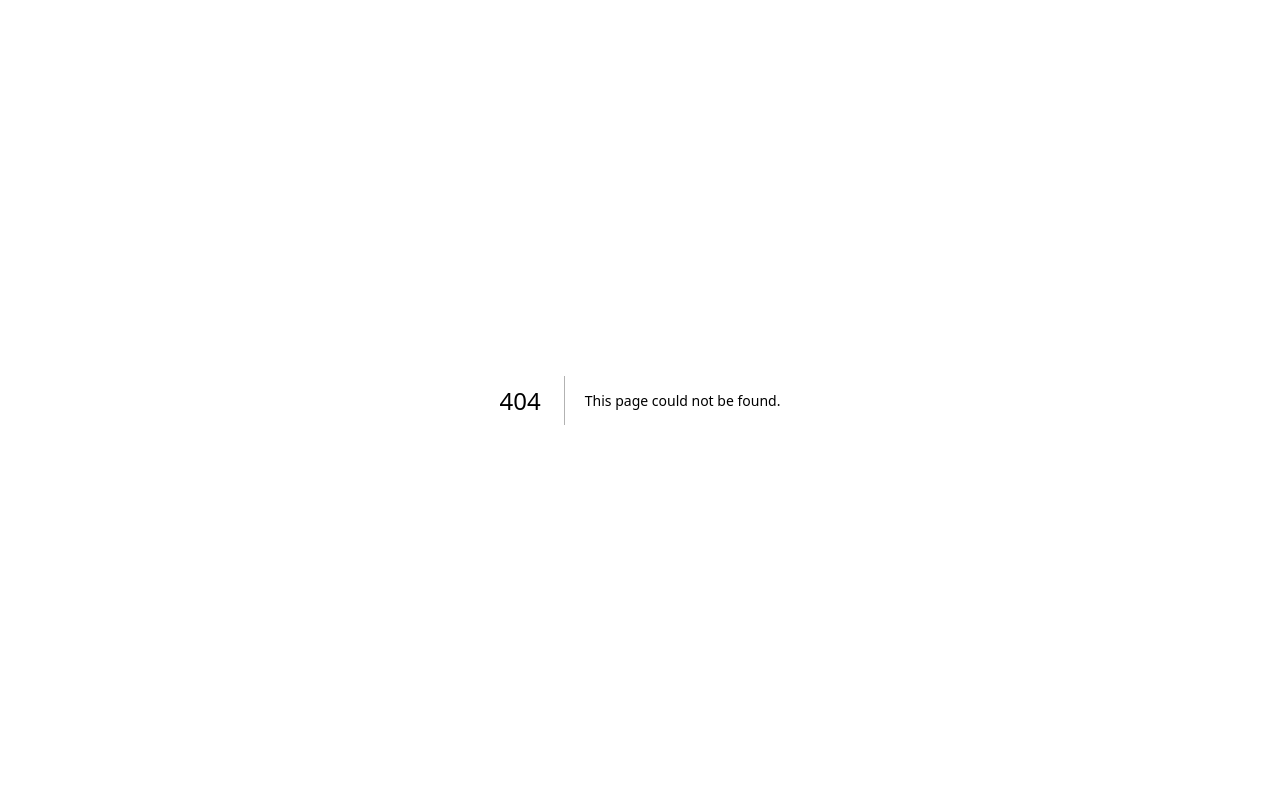
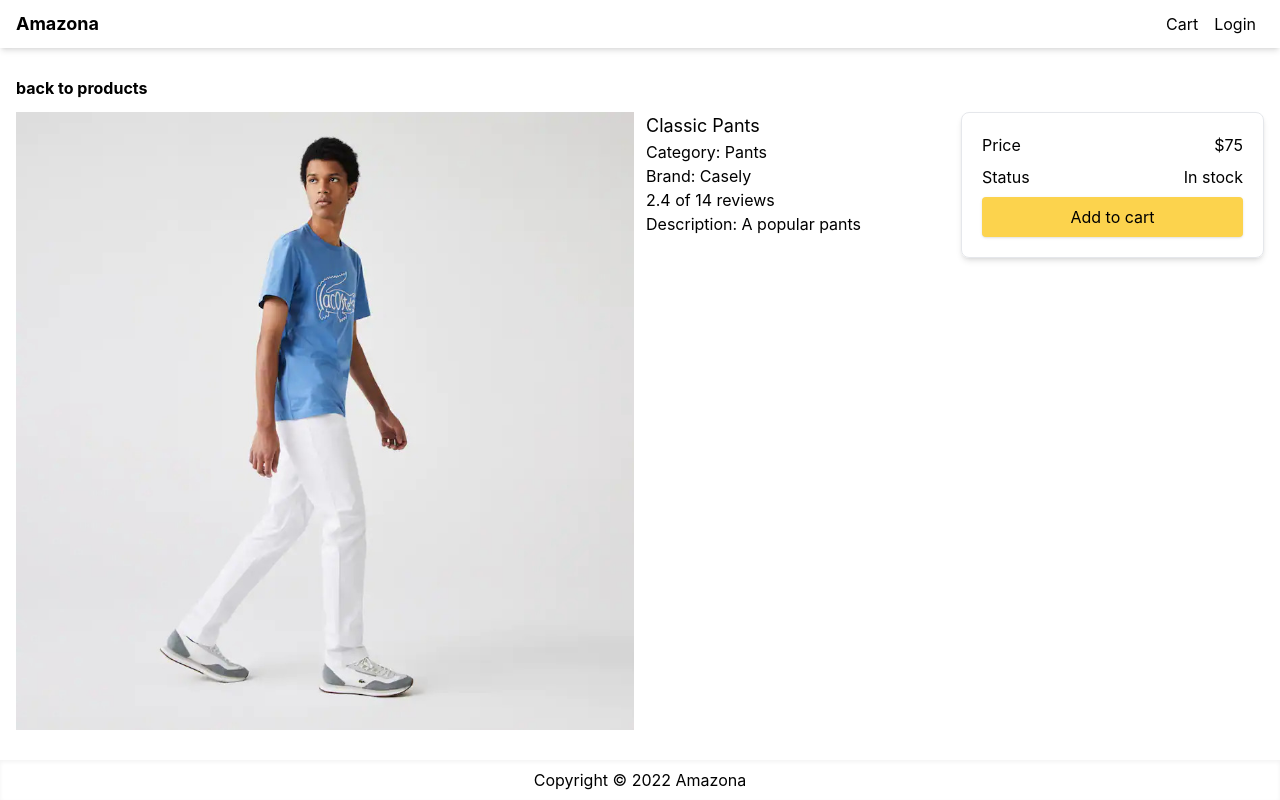
Before and after one commit to lesliechueng1996/next-tailwind-amazona, a Next.js app: page /product/classic-pants in a window 1280 px wide. Before the commit this address had no page. Built offline with nearby package versions, Linux system fonts and the light colour scheme.

Commit message:
add product detail page

```diff
--- /dev/null
+++ b/pages/product/[slug].tsx
@@ -0,0 +1,63 @@
+import Image from 'next/image';
+import Link from 'next/link';
+import { useRouter } from 'next/router';
+import Layout from '../../components/Layout';
+import data from '../../utils/data';
+
+export default function ProductDetail() {
+  const router = useRouter();
+  const { slug } = router.query;
+  const product = data.products.find((item) => item.slug === slug);
+
+  if (!product) {
+    return <div>No Product</div>;
+  }
+
+  return (
+    <Layout title={product.name}>
+      <div>
+        <div className="py-3 font-bold">
+          <Link href="/">back to products</Link>
+        </div>
+        <div className="grid md:grid-cols-4 md:gap-3">
+          <div className="md:col-span-2">
+            <Image
+              src={product.image}
+              alt={product.name}
+              width={640}
+              height={640}
+            />
+          </div>
+          <div>
+            <ul>
+              <li className="text-lg">{product.name}</li>
+              <li>Category: {product.category}</li>
+              <li>Brand: {product.brand}</li>
+              <li>
+                {product.rating} of {product.numReviews} reviews
+              </li>
+              <li>Description: {product.description}</li>
+            </ul>
+          </div>
+          <div>
+            <div className="card p-5">
+              <div className="flex flex-row justify-between items-center mb-2">
+                <span>Price</span>
+                <span>${product.price}</span>
+              </div>
+              <div className="flex flex-row justify-between items-center mb-2">
+                <span>Status</span>
+                <span>
+                  {product.countInStock > 0 ? 'In stock' : 'Unavailable'}
+                </span>
+              </div>
+              <div>
+                <button className="primary-button w-full">Add to cart</button>
+              </div>
+            </div>
+          </div>
+        </div>
+      </div>
+    </Layout>
+  );
+}
```
